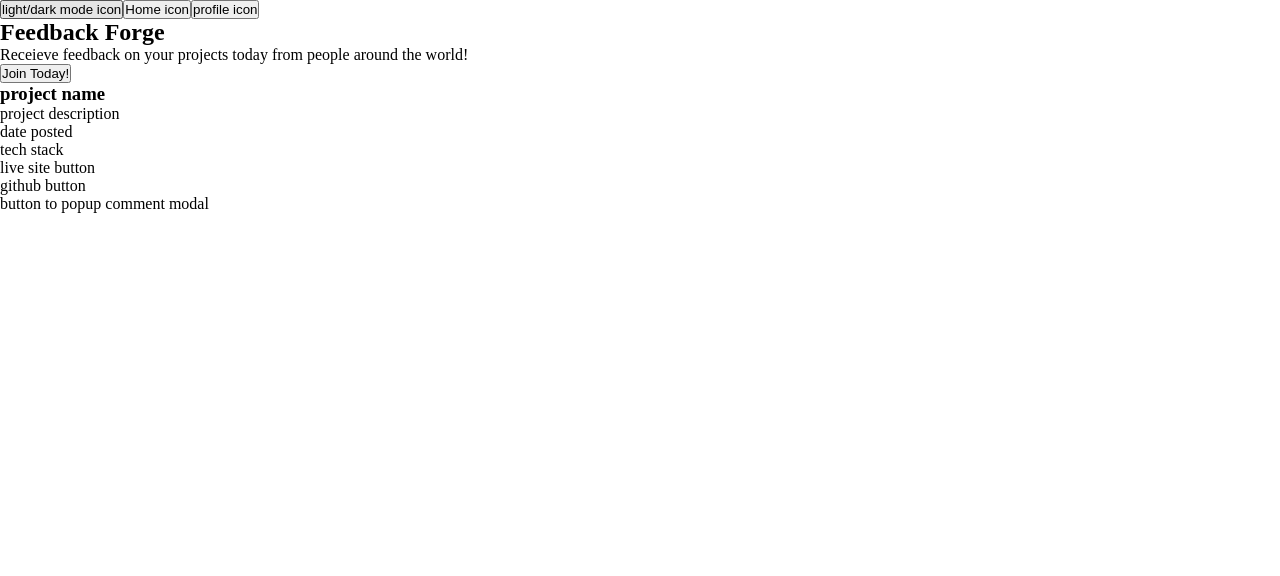
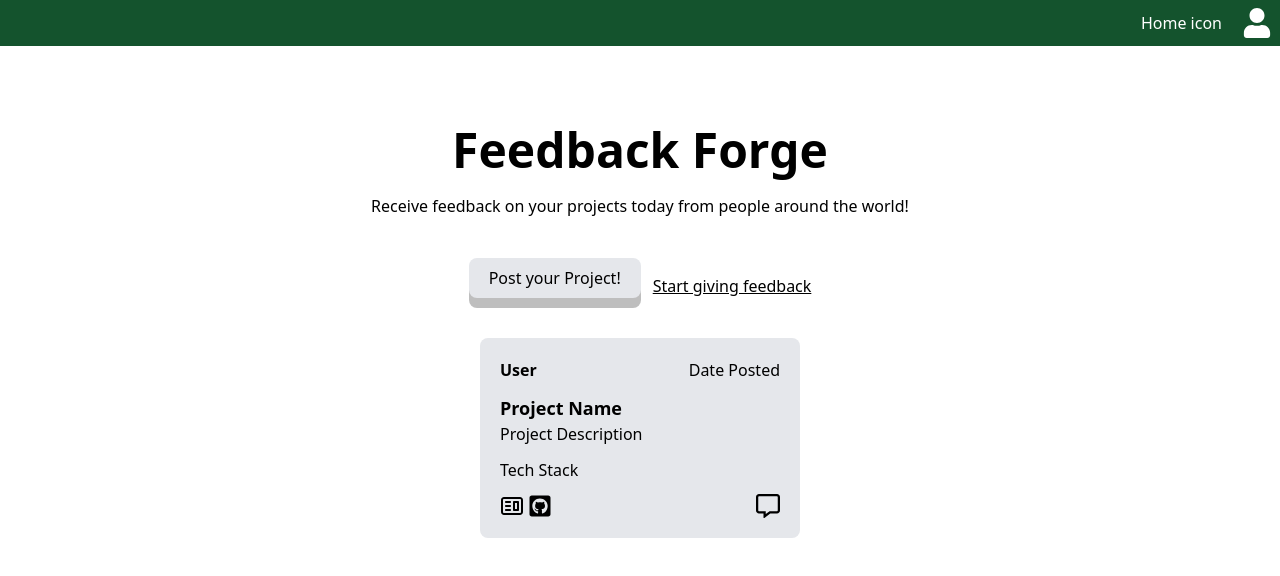
Before and after one commit to pauleenaphan/Feedback-Forge, a React (Vite) app in the folder frontend/: page / in a window 1280 px wide. Shown: the top 576 px of the page. Built offline with nearby package versions, Linux system fonts and the light colour scheme.

Commit message:
installed tailwind and added basic layout for home page

```diff
--- a/frontend/package.json
+++ b/frontend/package.json
@@ -14,6 +14,7 @@
     "graphql": "^16.9.0",
     "react": "^18.3.1",
     "react-dom": "^18.3.1",
+    "react-icons": "^5.4.0",
     "react-router-dom": "^6.28.0"
   },
   "devDependencies": {
@@ -21,10 +22,13 @@
     "@types/react": "^18.3.12",
     "@types/react-dom": "^18.3.1",
     "@vitejs/plugin-react": "^4.3.3",
+    "autoprefixer": "^10.4.20",
     "eslint": "^9.13.0",
     "eslint-plugin-react-hooks": "^5.0.0",
     "eslint-plugin-react-refresh": "^0.4.14",
     "globals": "^15.11.0",
+    "postcss": "^8.4.49",
+    "tailwindcss": "^3.4.17",
     "typescript": "~5.6.2",
     "typescript-eslint": "^8.11.0",
     "vite": "^5.4.10"
--- /dev/null
+++ b/frontend/postcss.config.js
@@ -0,0 +1,7 @@
+// postcss.config.js
+export default {
+    plugins: {
+        tailwindcss: {},
+        autoprefixer: {},
+    },
+};
--- a/frontend/src/App.tsx
+++ b/frontend/src/App.tsx
@@ -1,6 +1,6 @@
 import { BrowserRouter, Route, Routes } from 'react-router-dom';
 import { ApolloProvider } from '@apollo/client';
-import './App.css';
+import "./styles/global.css";
 
 import { Navbar } from './components/Nav';
 import { Homepage } from './pages/Home';
--- a/frontend/src/components/Nav.tsx
+++ b/frontend/src/components/Nav.tsx
@@ -1,4 +1,5 @@
 import { useNavigate } from 'react-router-dom';
+import { FaUser } from "react-icons/fa";
 
 export const Navbar = () =>{
     const navigate = useNavigate();
@@ -6,18 +7,19 @@ export const Navbar = () =>{
     const isLogged = localStorage.getItem("ffisLogged");
 
     return(
-        <section className="navbar">
-            <nav>
-                <button> light/dark mode icon</button>
-                <button onClick={() => {navigate("/")}}> Home icon </button>
-                <button onClick={() => {
-                        if(isLogged){
-                            navigate("/profile")
-                        }else{
-                            navigate("/signup")
-                        }
-                    }}> profile icon </button>
-            </nav>
-        </section>
+        <nav className="bg-green-900 p-2 text-white flex justify-end gap-5">
+            <button onClick={() => {navigate("/")}}> Home icon </button>
+            <button
+            onClick={() => {
+                if (isLogged) {
+                    navigate("/profile");
+                } else {
+                    navigate("/signup");
+                }
+            }}
+            >
+            <FaUser className="text-3xl" />
+        </button>
+        </nav>
     )
 }
--- a/frontend/src/pages/Home.tsx
+++ b/frontend/src/pages/Home.tsx
@@ -1,38 +1,61 @@
 import { useNavigate } from 'react-router-dom';
 
-export const Homepage = () =>{
+import { CgWebsite } from "react-icons/cg";
+import { FaGithubSquare, FaRegCommentAlt } from "react-icons/fa";
+
+export const Homepage = () => {
     const navigate = useNavigate();
-
     const isLogged = localStorage.getItem("ffisLogged");
 
-    return(
-        <section className="homepage">
-            <header>
-                <h1> Feedback Forge </h1>
-                <p> Receieve feedback on your projects today from people around the world! </p>
+    return (
+        <main className="flex flex-col gap-10">
+            <header className="flex justify-center flex-col items-center gap-5 mt-20">
+                <h1 className="text-5xl font-bold">Feedback Forge</h1>
+                <p className="text-md">Receive feedback on your projects today from people around the world!</p>
             </header>
-            {/* if user is not logged send them to profile page  */}
+
+            {/* Conditional rendering based on login status */}
+            <div className="flex justify-center gap-3 items-end">
                 {isLogged ? (
                     <button onClick={() => console.log("Open Add Project Modal")}>
                         Add Your Project
                     </button>
                 ) : (
-                <button onClick={() => navigate("/signup")}>
-                    Join Today!
+                    <button
+                        onClick={() => navigate("/signup")}
+                        className="bg-gray-200 px-5 py-2 rounded-lg shadow-custom-gray hover:shadow-none transform hover:translate-y-1"
+                    >
+                        Post your Project!
                     </button>
                 )}
-            <section className="homeProjectsContainer">
+
+                <button className="underline"> Start giving feedback </button>
+            </div>
+
+
+            <section className="flex justify-center flex-wrap gap-5">
                 {/* Project card */}
-                <div className="projectCardContainer">
-                    <h1> project name </h1>
-                    <p> project description </p>
-                    <p> date posted </p>
-                    <p> tech stack </p>
-                    <p> live site button </p>
-                    <p> github button </p>
-                    <p> button to popup comment modal </p>
+                <article className="bg-gray-200 p-5 rounded-lg flex flex-col gap-3 w-1/4">
+                    <div className="flex justify-between">
+                        <p className="font-bold"> User </p>
+                        <p>Date Posted</p>
                     </div>
+                    <div>
+                        <h2 className="font-bold text-lg">Project Name</h2>
+                        <p>Project Description</p>
+                    </div>
+                    <p>Tech Stack</p>
+                    <div className="flex justify-between text-2xl">
+                        <div className="flex gap-1">
+                            <CgWebsite />
+                            <FaGithubSquare />
+                        </div>
+
+                        <FaRegCommentAlt />
+                    </div>
+
+                </article>
             </section>
-        </section>
-    )
-}
+        </main>
+    );
+};
--- a/frontend/src/pages/Login.tsx
+++ b/frontend/src/pages/Login.tsx
@@ -4,7 +4,7 @@ export const Loginpage = () =>{
     const navigate = useNavigate();
 
     return(
-        <section className="loginpage">
+        <main className="loginpage">
             <form>
                 <label> Email </label>
                 <input type="email" required={true}/>
@@ -15,6 +15,6 @@ export const Loginpage = () =>{
 
             <p> New to FF? </p>
             <button onClick={() => {navigate("/signup")}}> Create new Account </button>
-        </section>
+        </main>
     )
 }
--- a/frontend/src/pages/Profile.tsx
+++ b/frontend/src/pages/Profile.tsx
@@ -1,12 +1,12 @@
 export const Profilepage = () =>{
     return(
-        <section className="profilepage">
+        <main className="profilepage">
             <nav className="profileTabs">
                 <p> user account </p>
                 <p> projects </p>
             </nav>
 
             <p> current page based on user acc or project</p>
-        </section>
+        </main>
     )
 }
--- a/frontend/src/pages/Signup.tsx
+++ b/frontend/src/pages/Signup.tsx
@@ -55,6 +55,7 @@ export const Signuppage = () =>{
     };
 
     return (
+        <main>
             <form className="signupForm" onSubmit={handleSubmit}>
                 <label>Name:</label>
                 <input
@@ -96,5 +97,6 @@ export const Signuppage = () =>{
                 <p> Existing user? </p>
                 <button onClick={() => {navigate("/login")}}> Login </button>
             </form>
+        </main>
     );
 }
--- a/frontend/src/styles/global.css
+++ b/frontend/src/styles/global.css
@@ -1,3 +1,8 @@
+@tailwind base;
+@tailwind components;
+@tailwind utilities;
+
+
 *{
     margin: 0px;
     padding: 0px;
--- /dev/null
+++ b/frontend/tailwind.config.js
@@ -0,0 +1,14 @@
+/** @type {import('tailwindcss').Config} */
+export default {
+  content: [
+    './src/**/*.{html,js,jsx,ts,tsx}',
+  ],
+  theme: {
+    extend: {
+      boxShadow: {
+        'custom-gray': '0 10px 0px rgba(126, 126, 126, 0.5)' // Custom colored shadow
+      }
+    },
+  },
+  plugins: [],
+}
```
Also changed, not shown: frontend/src/App.css (deleted), 1 other file (tests, documents, lock files or other folders). Lines whose indentation alone changed are shown as unchanged.
